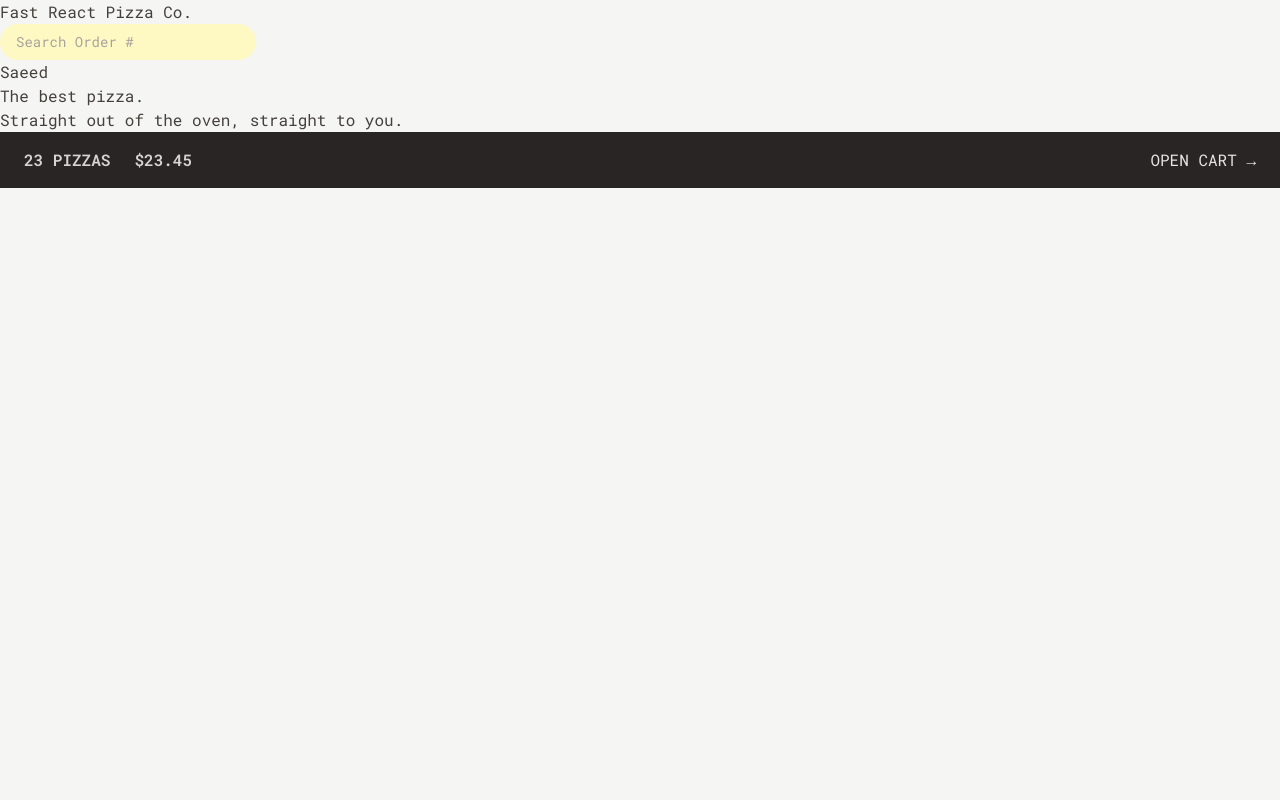
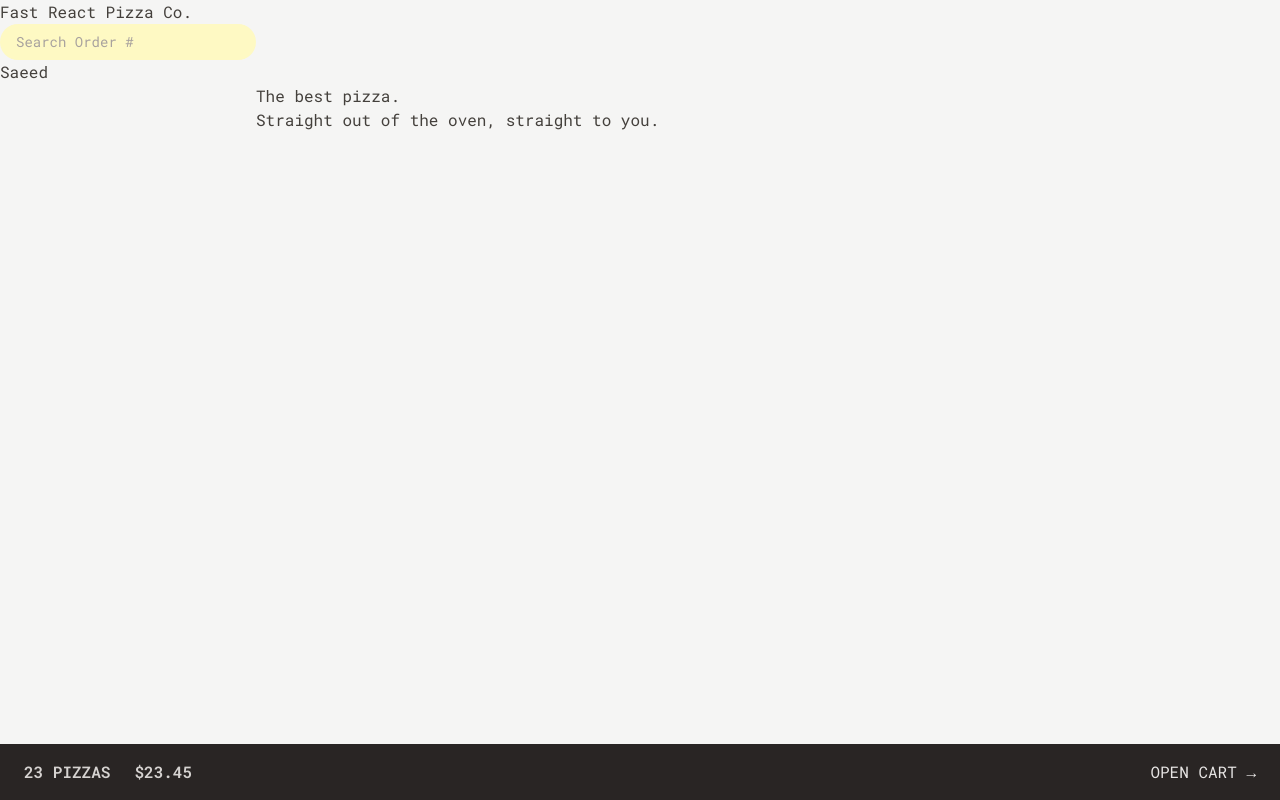
Before and after one commit to SaeedAbi/fast-pizza, a React (Vite) app: page / in a window 1280 px wide. Built offline with nearby package versions, Linux system fonts and the light colour scheme.

Commit message:
:lipstick: styling the AppLayout component

```diff
--- a/src/ui/AppLayout.jsx
+++ b/src/ui/AppLayout.jsx
@@ -7,12 +7,14 @@
     const navigation=useNavigation()
     const isLoading=navigation.state === 'loading'
     return (
-        <div className='layout'>
-            {isLoading && <Loader/>}
+        <div className='grid h-[600px] grid-rows-[auto_1fr_auto] h-screen '>
+            {isLoading  && <Loader/>}
             <Header/>
-            <main>
+            <div className='overflow-scroll'>
+            <main className='max-w-3xl mx-auto'>
                 <Outlet/>
             </main>
+            </div>
             <CartOverview/>
         </div>
     );
```
